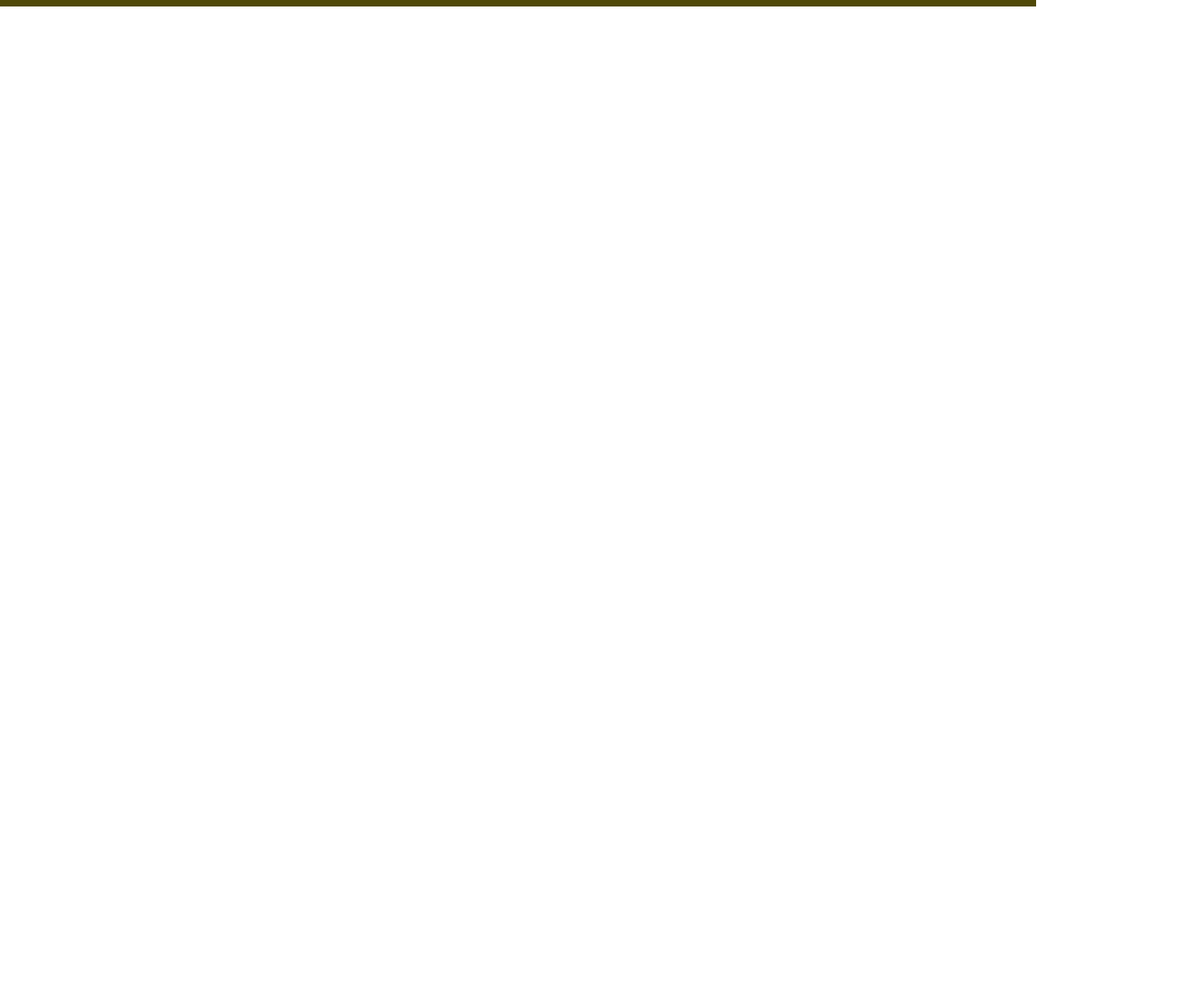
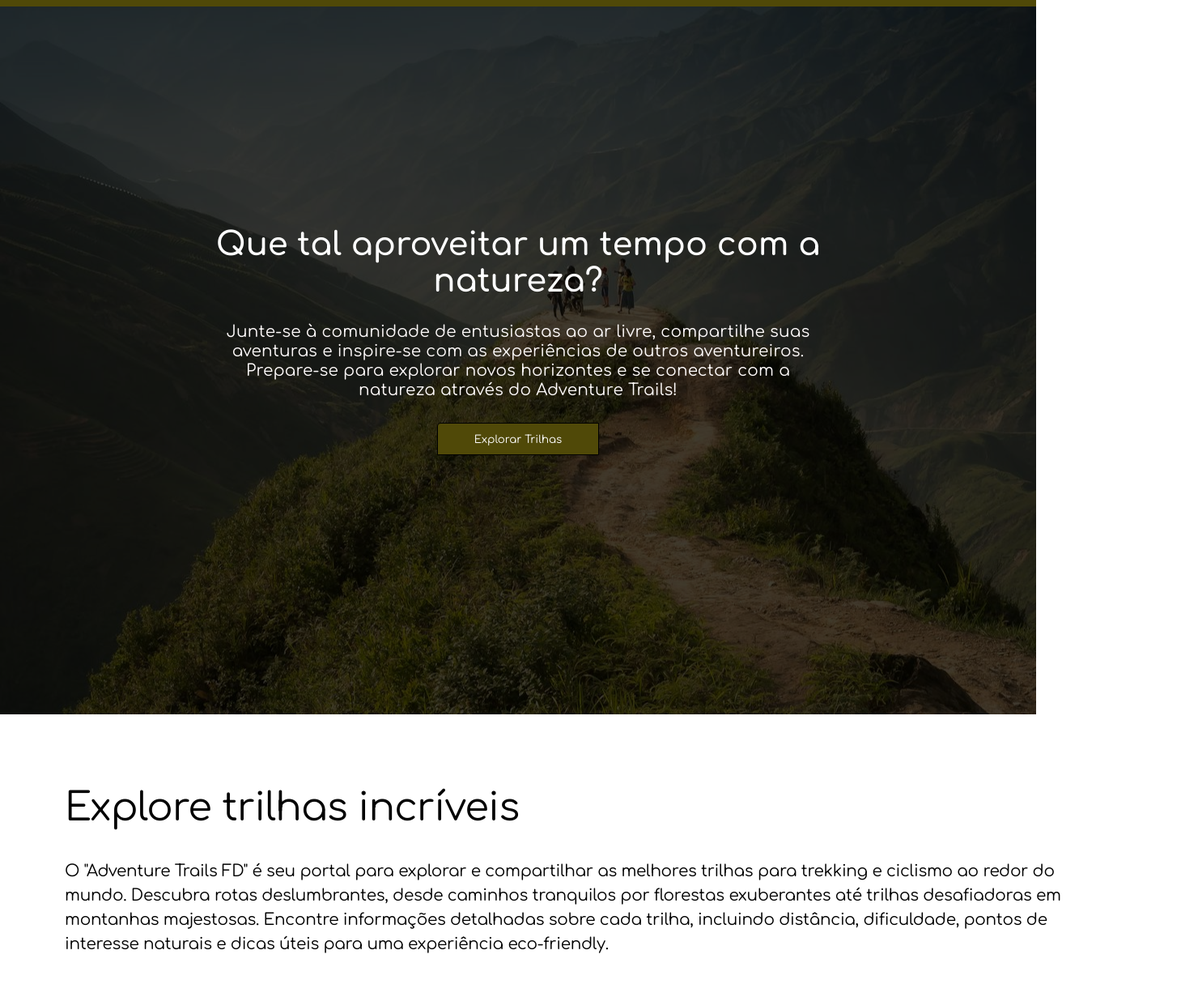
Before and after one commit to TThaz/FuturoDEV_M1-React, a React (Vite) app in the folder primeiro-projeto/: page / in a window 1280 px wide. Shown: the part 40-1271 px from the top of the page at 81% size, 1480 px wide, since content can reach past the window. Before the commit the page ends 800 px from the top, so only its background shows below. Built offline with nearby package versions, Linux system fonts and the light colour scheme.

Commit message:
criação da página inicial

```diff
--- a/primeiro-projeto/src/App.jsx
+++ b/primeiro-projeto/src/App.jsx
@@ -1,8 +1,7 @@
-import CardTrilha from "./components/CardTrilha"
-import useFetch from "./hooks/useFetch"
 import "./App.css"
 import { useState, useEffect } from "react";
 import Header from "./components/Header";
+import { Outlet } from "react-router-dom";
 
 function App() {
 
@@ -16,8 +15,9 @@ function App() {
     // }, [dados])
 
   return (
-    <div className="container">
+    <div>
       <Header />
+      <Outlet />
     </div>
   )
 }
--- a/primeiro-projeto/src/components/Header/index.jsx
+++ b/primeiro-projeto/src/components/Header/index.jsx
@@ -1,13 +1,13 @@
+import styles from "./style.module.css"
 import { Link } from "react-router-dom";
-import styles from "./style.module.css";
 
 function Header() {
   return (
     <header className={styles.header}>
       <Link to="/" className={styles.link}><h4>Adveture Trails FD</h4></Link>
       <nav className={styles.nav}>
-        <Link to="lista-trilhas" className={styles.link}>Explorar Trilhas</Link>
-        <Link to="cadastro-trilhas" className={styles.link}>Cadastrar Trilhas</Link>
+        <Link to="/lista-trilhas" className={styles.link}>Explorar Trilhas</Link>
+        <Link to="/cadastro-trilhas" className={styles.link}>Cadastrar Trilhas</Link>
       </nav>
     </header>
   );
--- a/primeiro-projeto/src/index.css
+++ b/primeiro-projeto/src/index.css
@@ -13,3 +13,7 @@
   --white: #ffffff;
   --black: #181818;
 }
+
+.container {
+  padding-top: 4em;
+}
--- a/primeiro-projeto/src/pages/PaginaCadastro.jsx
+++ b/primeiro-projeto/src/pages/PaginaCadastro.jsx
@@ -1,6 +1,8 @@
 function PaginaCadastro() {
     return (
-        <h1>Página Cadastro</h1>
+        <div className="container">
+            <h1>Página Cadastro</h1>
+        </div>
     )
 }
 
--- a/primeiro-projeto/src/pages/PaginaHome.jsx
+++ /dev/null
@@ -1,9 +0,0 @@
-function PaginaHome() {
-    return (
-        <>
-            <h1>Página Home</h1>
-        </>
-    )
-}
-
-export default PaginaHome;
--- /dev/null
+++ b/primeiro-projeto/src/pages/PaginaHome/PaginaHome.jsx
@@ -0,0 +1,53 @@
+import styles from "./styles.module.css"
+
+function PaginaHome() {
+    return (
+        <div>
+
+            <div className={styles.bgImage}>
+                <div className={styles.content1}>
+                    <p className={styles.mainTitle}>
+                    Que tal aproveitar um tempo com a natureza?
+                    </p>
+                    <span className={styles.mainText}>
+                    Junte-se à comunidade de entusiastas ao ar livre, compartilhe suas aventuras e inspire-se com as experiências de outros aventureiros.
+                    Prepare-se para explorar novos horizontes e se conectar com a natureza através do Adventure Trails!
+                    </span>
+                    <button className={styles.button}>Explorar Trilhas</button>
+                </div>
+
+            </div>
+
+            <div className={styles.content2}>
+                <p className={styles.descriptionTitle}>
+                    Explore trilhas incríveis
+                </p>
+                <span className={styles.descriptionText}>
+                    O "Adventure Trails FD" é seu portal para explorar e compartilhar as melhores trilhas para trekking e ciclismo ao redor do mundo.
+                    Descubra rotas deslumbrantes, desde caminhos tranquilos por florestas exuberantes até trilhas desafiadoras em montanhas majestosas.
+                    Encontre informações detalhadas sobre cada trilha, incluindo distância, dificuldade, pontos de interesse naturais e dicas úteis para uma experiência eco-friendly.
+                </span>
+                <div className={styles.centerButton}>
+                    <button className={styles.button}>Explorar Trilhas</button>
+                </div>
+            </div>
+
+            <div className={styles.content3}>
+
+                <div className={styles.contentText3}>
+                    <p className={styles.contentDescription3}>
+                    Compartilhe fotos, dicas e localização das suas trilhas favoritas
+                    </p>
+                    <button className={styles.button}>Cadastrar Nova Trilha</button>
+                </div>
+
+                <div className={styles.contentImage3}>
+                    <img src="https://images.pexels.com/photos/18001925/pexels-photo-18001925/free-photo-of-small-forest.jpeg" alt="imagem-trilha-sideContent"/>
+                </div>
+            </div>
+
+        </div>
+    )
+}
+
+export default PaginaHome;
--- /dev/null
+++ b/primeiro-projeto/src/pages/PaginaHome/styles.module.css
@@ -0,0 +1,147 @@
+.content1 {
+    display: flex;
+    flex-direction: column;
+    align-items: center;
+    justify-content: center;
+
+    padding: 20em;
+
+    background-color:rgba(0, 0, 0, 0.75);
+}
+
+.bgImage {
+        /*Tratamento da Imagem como Fundo*/
+
+    background-image: url("../../assets/pexels-quang-nguyen-vinh-222549-2132087.jpg");
+    background-repeat: no-repeat;
+    background-position: center;
+}
+
+.mainTitle {
+    width: 960px;
+    height: 90px;
+    top: 296px;
+    left: 240px;
+    gap: 0px;
+    opacity: 0px;
+
+    /* font-family: Inter; */
+    font-size: 40px;
+    font-weight: 600;
+    line-height: 45px;
+    text-align: center;
+    color: #FFFFFF;
+}
+
+.mainText {
+    width: 730px;
+    height: 96px;
+    top: 440px;
+    left: 355px;
+    gap: 16px;
+    opacity: 0px;
+
+    /* font-family: Inter; */
+    font-size: 20px;
+    font-weight: 400;
+    line-height: 24px;
+    letter-spacing: 0.01em;
+    text-align: center;
+
+    margin-top: 28px;
+
+    color: rgb(255, 251, 251);
+}
+
+.content2 {
+    display: flex;
+    flex-direction: column;
+
+    padding: 5em;
+}
+
+.descriptionTitle {
+    width: 904px;
+    height: 71px;
+    top: 1149px;
+    left: 83px;
+    gap: 0px;
+    opacity: 0px;
+
+    /* font-family: Montserrat; */
+    font-size: 48px;
+    font-weight: 400;
+    line-height: 72px;
+    letter-spacing: -0.015em;
+    text-align: left;
+}
+
+.descriptionText{
+    width: 1273px;
+    height: 144px;
+    top: 1271px;
+    left: 83px;
+    gap: 0px;
+    opacity: 0px;
+
+    /* font-family: Montserrat; */
+    font-size: 20px;
+    font-weight: 400;
+    line-height: 30px;
+    letter-spacing: -0.015em;
+    text-align: left;
+
+    margin-top: 28px;
+}
+
+.content3 {
+    display: flex;
+    justify-content: space-between;
+    align-items: center;
+
+    padding: 5em;
+}
+
+.contentDescription3{
+    width: 600px;
+    height: 227px;
+    top: 1604px;
+    left: 83px;
+    gap: 0px;
+    opacity: 0px;
+
+    /* font-family: Montserrat; */
+    font-size: 48px;
+    font-weight: 400;
+    line-height: 72px;
+    letter-spacing: -0.015em;
+    text-align: left;
+}
+
+
+.contentImage3 > img{
+    width: 50em;
+}
+
+
+.button {
+    width: 15em;
+    height: 40px;
+    top: 590px;
+    left: 644px;
+    padding: 8px 16px 8px 16px;
+    gap: 0px;
+    border-radius: 4px 0px 0px 0px;
+    opacity: 0px;
+
+    background: #504908;
+    border: 1px solid #000000;
+    color: white;
+
+    margin-top: 28px;
+}
+
+.centerButton {
+    display: flex;
+    justify-content: center;
+}
--- a/primeiro-projeto/src/pages/PaginaLista.jsx
+++ b/primeiro-projeto/src/pages/PaginaLista.jsx
@@ -1,9 +1,11 @@
-import useFetch from "../hooks/useFetch"
+// import useFetch from "../hooks/useFetch"
 
 
 function PaginaLista() {
     return (
-        useFetch("#")
+        <div className="container">
+            <h1>Página Lista</h1>
+        </div>
     )
 }
 
--- a/primeiro-projeto/src/router/routes.jsx
+++ b/primeiro-projeto/src/router/routes.jsx
@@ -1,9 +1,9 @@
 import { createBrowserRouter } from "react-router-dom";
 
 import App from "../App";
-import PaginaCadastro from "../pages/PaginaCadastro";
-import PaginaHome from "../pages/PaginaHome";
-import PaginaLista from "../pages/PaginaLista";
+import PaginaCadastro from "../pages/PaginaCadastro.jsx";
+import PaginaHome from "../pages/PaginaHome/PaginaHome.jsx";
+import PaginaLista from "../pages/PaginaLista.jsx";
 
 // CRIO UMA LISTA DE ROTAS PARA ACESSAR AS PÁGINAS
 const routes = createBrowserRouter([
```
Also changed, not shown: primeiro-projeto/src/assets/pexels-quang-nguyen-vinh-222549-2132087.jpg (added).
